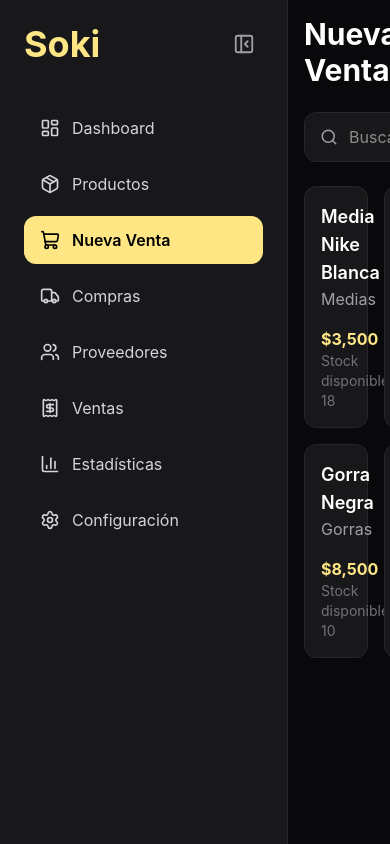
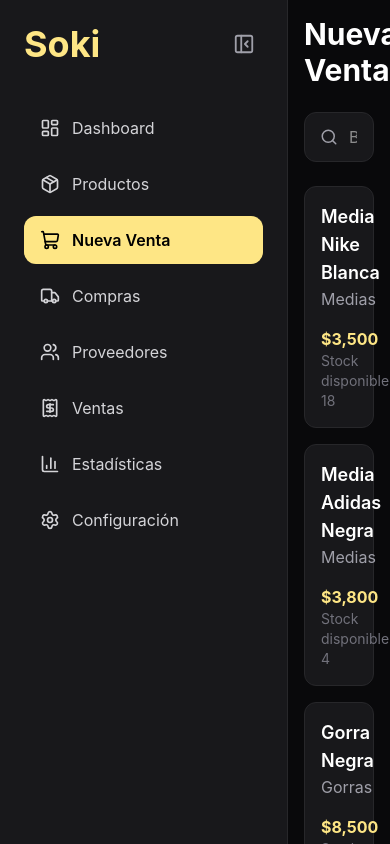
Before and after one commit to bennjamartinez-ai/soki-app, a React (Vite) app: page /orders in a window 390 px wide. Shown: the top 844 px of the page. Built offline with nearby package versions, Linux system fonts and the light colour scheme.

Commit message:
Descripción del cambio

```diff
--- a/src/pages/Orders.jsx
+++ b/src/pages/Orders.jsx
@@ -189,6 +189,7 @@ export default function Orders() {
     id: Date.now(),
     createdAt: Date.now(),
     date: new Date().toLocaleString(),
+    status: "completed",
     items: cart,
     subtotal,
     shipping,
@@ -207,12 +208,13 @@ export default function Orders() {
       "Venta registrada correctamente."
     );
 
-  }  return (
-    <div className="grid grid-cols-12 gap-6">
+  }
+   return (
+    <div className="grid grid-cols-1 gap-6 xl:grid-cols-12">
 
       {/* IZQUIERDA */}
 
-      <div className="col-span-7">
+      <div className="xl:col-span-7">
 
         <h1 className="mb-6 text-3xl font-bold">
           Nueva Venta
@@ -234,7 +236,7 @@ export default function Orders() {
 
         </div>
 
-        <div className="grid grid-cols-2 gap-4">
+        <div className="grid grid-cols-1 gap-4 md:grid-cols-2">
 
           {filteredProducts.map((product) => (
 
@@ -252,9 +254,9 @@ export default function Orders() {
 
       {/* DERECHA */}
 
-      <div className="col-span-5">
+      <div className="xl:col-span-5">
 
-        <div className="sticky top-8 rounded-2xl border border-zinc-800 bg-zinc-900 p-6">
+        <div className="rounded-2xl border border-zinc-800 bg-zinc-900 p-4 md:p-6 xl:sticky xl:top-8">
 
           <h2 className="mb-6 text-2xl font-bold">
             Presupuesto
```
